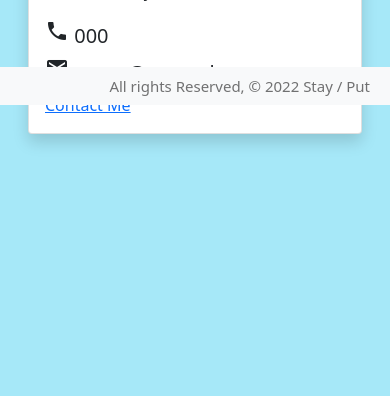
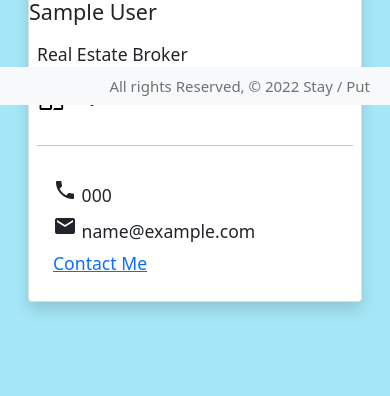
Before and after one commit to Reidwids/Stay-Put, a Django app: page /about/ in a window 390 px wide. Shown: the part 739-1135 px from the top of the page. Before the commit the page ends 884 px from the top, so only its background shows below. Run offline with Django 4.2, Linux system fonts and the light colour scheme; tables that the repository leaves empty hold one stand-in row (values such as "Sample post").

Commit message:
styling about cards

```diff
--- a/main_app/static/css/style.css
+++ b/main_app/static/css/style.css
@@ -188,13 +188,26 @@ header {
     /* display: flex; */
     justify-content:space-evenly;
 }
-header > h6 {
-  text-align: left;
+.card-headline{
+    /* padding:.5rem; */
+    display: flex;
+    justify-content: space-between;
 }
-
+.card-about-img{
+    width: 10rem;
+    height: 7rem;
+    object-fit:cover;
+}
 .card-about {
   min-height: 100%;
+  padding:.5rem;
 
+}
+.card-about-text{
+    font-size: 1.1rem;
+}
+.card-about-text>p{
+    font-size: .8rem;
 }
 #info {
   display: block;
--- a/main_app/templates/about.html
+++ b/main_app/templates/about.html
@@ -31,20 +31,22 @@
 <div class='container' id='about-realtors'>
     <div class="row">
     {% for realtor in realtors %}
-        <div class="col-md-4 about-profile-border">
+        <div class="col-md-6 about-profile-border">
                 <div class="card card-about shadow">
                     <div class='row card-headline'>
                         <img class="card-img-top col-sm-6 card-about-img" src="{{realtor.profilePhoto.url}}">
                         <div  class='col-sm-6'>
-                            <h4 class='card-header-tabs'>{{realtor}}</h6>
+                            <h4 class='card-header-tabs '>{{realtor}}</h6>
                             <br>
-                            <h7 class='contact-card-text'> Broker with Stay/Put</h7>
+                            <p class='card-about-text'>Real Estate Broker</p>
+                            <p><img id="mainIcon" src="../../static/images/mainimg.png"/>Stay / Put ™</p>
                         </div>
                     </div>
+                    <hr>
                     <div class="card-body card-body-about">
-                        <h5 class='contact-card-text'><span class="material-icons md-18">phone</span> {{realtor.phoneNumber}}</h6>
-                        <h5 class='contact-card-text'><span class="material-icons md-18">email</span> {{realtor.email}}</h6>
-                        <a class='stretched-link' href="{% url 'detail' realtor.user_id %}">Contact Me</a>
+                        <h5 class='card-about-text'><span class="material-icons md-18">phone</span> {{realtor.phoneNumber}}</h6>
+                        <h5 class='card-about-text'><span class="material-icons md-18">email</span> {{realtor.email}}</h6>
+                        <a class='stretched-link card-about-text' href="{% url 'detail' realtor.user_id %}">Contact Me</a>
                     </div>
                 </div>
         </div>
```
